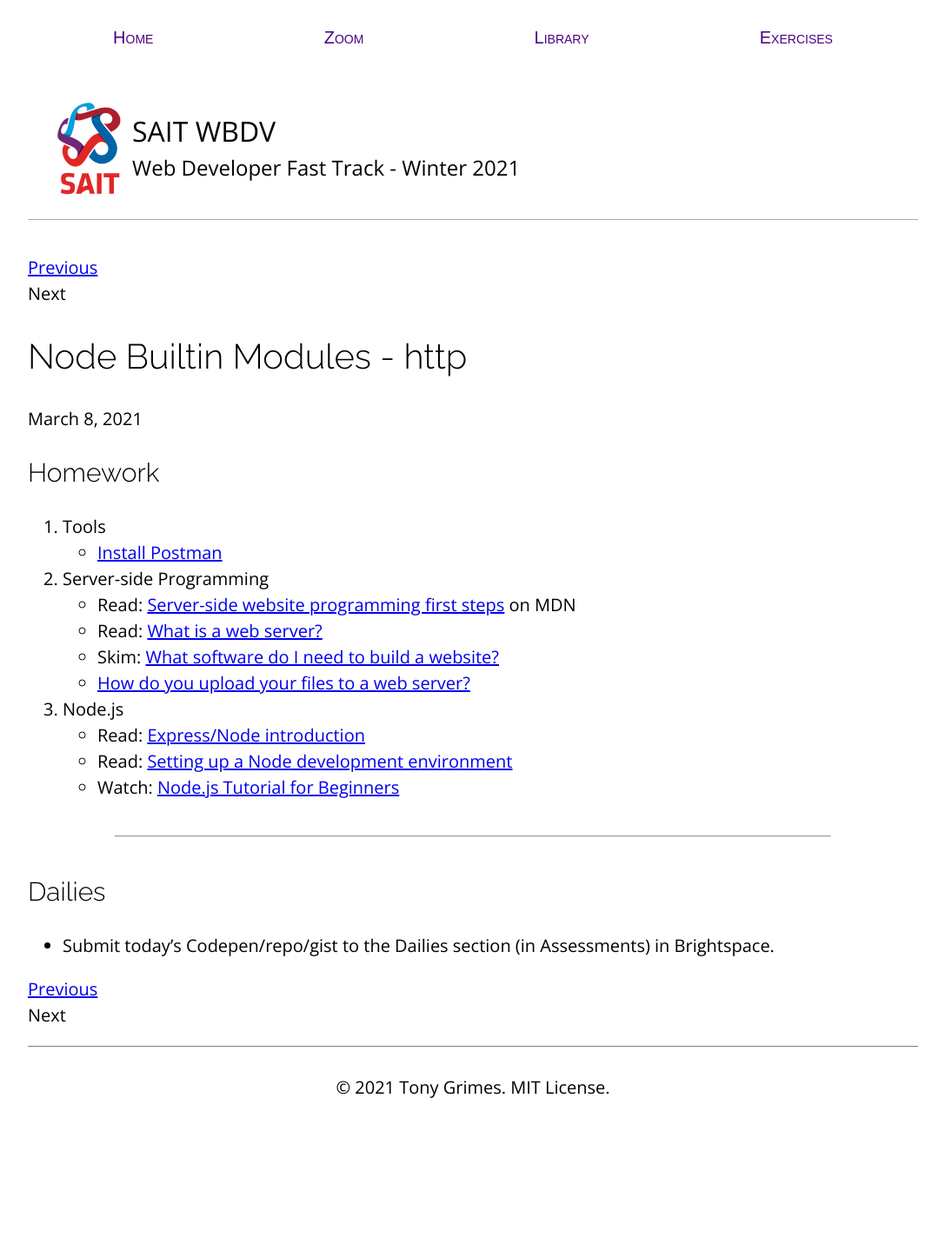
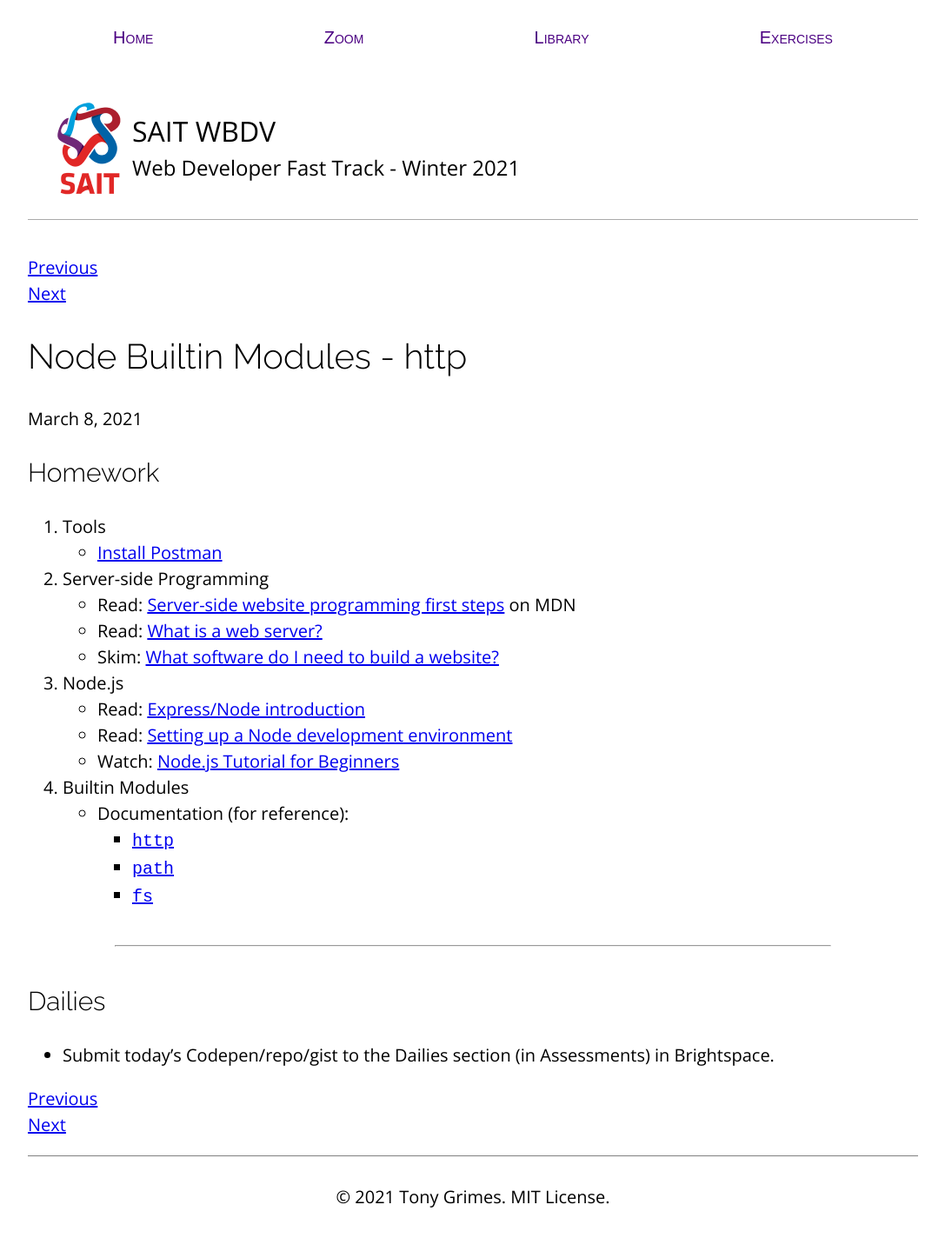
Before and after one commit to sait-wbdv/winter-2021, a Jekyll site: the page built from _posts/2021-03-08-node-modules.md, in a window 1280 px wide. Shown: the whole page at 87% size, without its empty margins (96-1183 px from the left). Built offline with Jekyll 4.4.1, drawn with Linux system fonts in a browser that asks for light colours; nearby versions of some CDN libraries; before the commit the page ends 1298 px from its top, so only the background shows below that.

Commit message:
added homewokr

```diff
--- a/_posts/2021-03-08-node-http.md
+++ b/_posts/2021-03-08-node-modules.md
@@ -11,11 +11,15 @@ categories: cpnt262
     - Read: [Server-side website programming first steps](https://developer.mozilla.org/en-US/docs/Learn/Server-side/First_steps) on MDN
     - Read: [What is a web server?](https://developer.mozilla.org/en-US/docs/Learn/Common_questions/What_is_a_web_server)
     - Skim: [What software do I need to build a website?](https://developer.mozilla.org/en-US/docs/Learn/Common_questions/What_software_do_I_need)
-    - [How do you upload your files to a web server?](https://developer.mozilla.org/en-US/docs/Learn/Common_questions/Upload_files_to_a_web_server)
 3. Node.js
     - Read: [Express/Node introduction](https://developer.mozilla.org/en-US/docs/Learn/Server-side/Express_Nodejs/Introduction)
     - Read: [Setting up a Node development environment](https://developer.mozilla.org/en-US/docs/Learn/Server-side/Express_Nodejs/development_environment)
     - Watch: [Node.js Tutorial for Beginners](https://youtu.be/TlB_eWDSMt4)
+4. Builtin Modules
+    - Documentation (for reference):
+        - [`http`](https://nodejs.org/docs/latest/api/http.html)
+        - [`path`](https://nodejs.org/docs/latest/api/path.html)
+        - [`fs`](https://nodejs.org/docs/latest/api/fs.html)
 
 ---
 {% comment %}
```
Also changed, not shown: _posts/2021-03-09-npm-packages.md (added, +52 -0 lines), index.md (+1 -1 lines).
